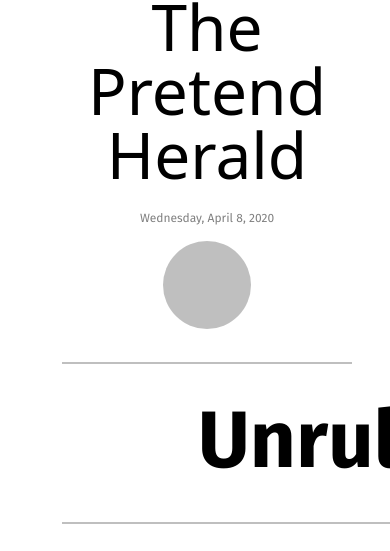
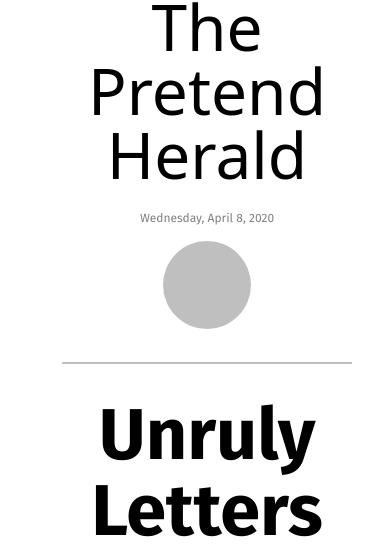
Before and after one commit to SergUserGit/type-study-buddy, a plain HTML site: page index.html in a window 390 px wide. Shown: the part 188-739 px from the top of the page. Drawn offline with Linux system fonts and the light colour scheme; a web font is replaced by a local one.

Commit message:
add: section hero adaptive
add: section hero adaptive

```diff
--- a/styles.css
+++ b/styles.css
@@ -149,6 +149,12 @@ p {
   color: #000;
 }
 
+@media screen and (min-width: 320px) and (max-width: 479px) {
+  .hero-title {
+    font-size: 72px;
+  }
+}
+
 .hero-splitter {
   border: 1px solid rgba(0, 0, 0, 0.25);
   width: 1776px;
@@ -156,11 +162,24 @@ p {
   justify-self: center;
 }
 
+@media screen and (min-width: 320px) and (max-width: 479px) {
+  .hero-splitter {
+    width: 290px;
+  }
+}
+
 .hero-group {
   display: grid;
   grid-template-columns: 1776px;
   row-gap: 40px;
   margin-bottom: 30px;
+}
+
+@media screen and (min-width: 320px) and (max-width: 479px) {
+  .hero-group {
+    display: grid;
+    grid-template-columns: 290px;
+  }
 }
 
 .hero-list {
```
